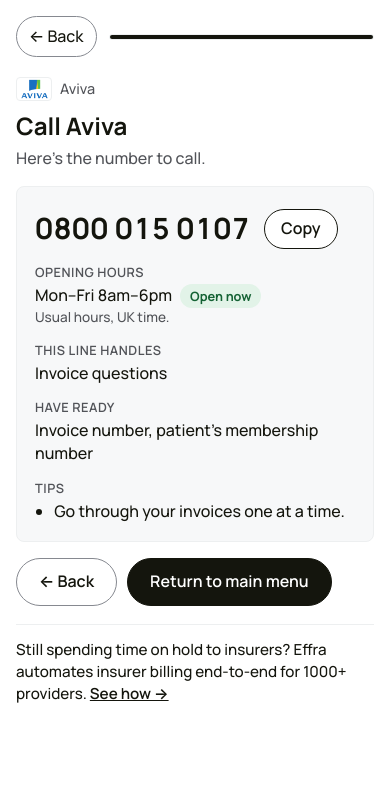
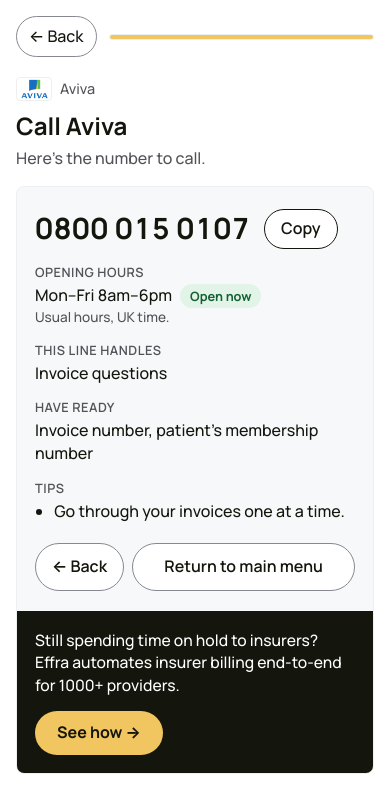
Before and after one commit to nayandey-png/effra-insurer-phone-finder, a website: page index.html in a window 390 px wide. Both pictures are taken after a click on the button "Aviva". Drawn offline with Linux system fonts and the light colour scheme.

Commit message:
Add Effra yellow accent and dark CTA band on result cards
- Tokens: --ipf-accent #f1c55f (+ hover), --ipf-accent-soft #fdf6e3,
  --ipf-on-accent, --ipf-band/--ipf-on-band; yellow only as a background.
- Progress fill and phone-menu chips use the accent (chips are pills).
- Result card is one container: answer, other lines, Back / Return to
  main menu (now secondary outline buttons), then a dark Effra band with
  a yellow "See how →" pill (per-insurer URL, target="_top").
- Option tiles: yellow-tint hover/active with ink border.
- Contrast test covers the new pairs and checks yellow is never used as
  text or a border; progress fill excluded with a comment.

Co-Authored-By: Claude Opus 5.5 <noreply@anthropic.com>
Claude-Session: https://claude.ai/code/session_01DfQqAFwcnXzFQPKuyPwDSo

```diff
--- a/index.html
+++ b/index.html
@@ -31,10 +31,21 @@
   --ipf-border: #edeff0;       /* light dividers and card outlines */
   --ipf-border-strong: #868990;/* option tiles, inputs, outline buttons (≥ 3:1 on bg) */
   --ipf-primary: #14150d;      /* buttons, number, progress */
-  --ipf-primary-hover: #2b2c25;/* primary button hover */
   --ipf-primary-text: #ffffff; /* text on primary */
   --ipf-primary-soft: #f1f2f3; /* hover tint, compact chips, initials */
   --ipf-focus: #14150d;        /* focus ring */
+
+  /* Effra yellow: a sparing accent. Only ever a BACKGROUND (with ink text on it),
+     never text or a border on white: it fails contrast there. */
+  --ipf-accent: #f1c55f;       /* menu-step chips, CTA button, progress fill */
+  --ipf-accent-hover: #e5b443; /* CTA button hover */
+  --ipf-accent-soft: #fdf6e3;  /* option tile hover/active */
+  --ipf-on-accent: #14150d;    /* text on yellow */
+
+  /* Dark CTA band at the bottom of the result card */
+  --ipf-band: #14150d;
+  --ipf-on-band: #ffffff;
+  --ipf-focus-on-band: #f1c55f;/* focus ring inside the dark band */
 
   --ipf-open: #146234;   --ipf-open-bg: #e2f3e8;
   --ipf-closed: #8c1d1d; --ipf-closed-bg: #fbe8e8;
@@ -57,7 +68,7 @@ button { cursor: pointer; }
 .ipf-back:hover:not(:disabled) { background: var(--ipf-surface); }
 .ipf-back:disabled { opacity: .45; cursor: default; }
 .ipf-progress { flex: 1; height: 6px; border-radius: 3px; background: var(--ipf-surface); overflow: hidden; border: 1px solid var(--ipf-border); }
-.ipf-progress > span { display: block; height: 100%; background: var(--ipf-primary); width: 0; transition: width .25s ease; }
+.ipf-progress > span { display: block; height: 100%; background: var(--ipf-accent); width: 0; transition: width .25s ease; }
 @media (prefers-reduced-motion: reduce) { .ipf-progress > span { transition: none; } }
 
 h1, h2, h3 { line-height: 1.25; margin: 0; }
@@ -82,7 +93,7 @@ h1, h2, h3 { line-height: 1.25; margin: 0; }
 .ipf-options { list-style: none; margin: 0; padding: 0; display: grid; gap: 10px; }
 @media (min-width: 480px) { .ipf-options.is-grid { grid-template-columns: 1fr 1fr; } }
 .ipf-option { width: 100%; min-height: 60px; display: flex; align-items: center; gap: 12px; text-align: left; padding: 12px 16px; background: var(--ipf-bg); border: 1px solid var(--ipf-border-strong); border-radius: var(--ipf-radius); transition: background .15s, border-color .15s; }
-.ipf-option:hover { background: var(--ipf-primary-soft); border-color: var(--ipf-primary); }
+.ipf-option:hover, .ipf-option:active { background: var(--ipf-accent-soft); border-color: var(--ipf-primary); }
 .ipf-option:active { transform: translateY(1px); }
 .ipf-option-text { display: flex; flex-direction: column; gap: 2px; }
 .ipf-option-label { font-weight: 600; }
@@ -91,6 +102,11 @@ h1, h2, h3 { line-height: 1.25; margin: 0; }
 /* Result card */
 .ipf-card { background: var(--ipf-surface); border: 1px solid var(--ipf-border); border-radius: var(--ipf-radius); padding: 18px; }
 .ipf-card + .ipf-card { margin-top: 12px; }
+.ipf-card .ipf-others { background: var(--ipf-bg); }
+.ipf-card .ipf-actions { margin-top: 20px; gap: 8px; }
+.ipf-card .ipf-btn { padding: 10px 16px; white-space: nowrap; }
+.ipf-card .ipf-btn:last-child { flex: 1 1 auto; }
+.ipf-nowrap { white-space: nowrap; }
 .ipf-label { font-size: .8rem; text-transform: uppercase; letter-spacing: .04em; color: var(--ipf-muted); font-weight: 600; margin: 0 0 4px; }
 .ipf-team { color: var(--ipf-muted); margin: 0 0 4px; }
 .ipf-number-row { display: flex; flex-wrap: wrap; align-items: center; gap: 10px 14px; margin: 2px 0 14px; }
@@ -104,7 +120,7 @@ h1, h2, h3 { line-height: 1.25; margin: 0; }
 .ipf-menu { list-style: none; margin: 0; padding: 0; display: flex; flex-wrap: wrap; align-items: center; gap: 8px; }
 .ipf-menu li { display: inline-flex; align-items: center; gap: 8px; }
 .ipf-menu li + li::before { content: "→"; color: var(--ipf-muted); font-weight: 700; }
-.ipf-menu-step { background: var(--ipf-primary); color: var(--ipf-primary-text); border-radius: var(--ipf-radius-sm); padding: 6px 12px; font-weight: 600; }
+.ipf-menu-step { background: var(--ipf-accent); color: var(--ipf-on-accent); border-radius: var(--ipf-radius-btn); padding: 6px 14px; font-weight: 700; }
 
 /* Other lines: secondary, below the main card */
 .ipf-others { margin-top: 12px; border: 1px solid var(--ipf-border); border-radius: var(--ipf-radius); background: var(--ipf-bg); }
@@ -121,7 +137,7 @@ h1, h2, h3 { line-height: 1.25; margin: 0; }
 .ipf-other > :last-child { margin-bottom: 0; }
 .ipf-number.is-small { font-size: 1.15rem; }
 .ipf-other .ipf-copy { min-height: 36px; padding: 4px 12px; font-size: .88rem; }
-.ipf-menu.is-compact .ipf-menu-step { background: var(--ipf-primary-soft); color: var(--ipf-primary); padding: 3px 10px; font-size: .88rem; }
+.ipf-menu.is-compact .ipf-menu-step { background: var(--ipf-accent-soft); color: var(--ipf-on-accent); padding: 3px 12px; font-size: .88rem; font-weight: 600; }
 .ipf-other-hours { margin-top: 8px; }
 .ipf-other-hours .ipf-note { margin: 4px 0 0; }
 .ipf-hours { display: flex; flex-wrap: wrap; align-items: center; gap: 8px; }
@@ -136,11 +152,13 @@ h1, h2, h3 { line-height: 1.25; margin: 0; }
 .ipf-actions { display: flex; gap: 10px; margin-top: 16px; flex-wrap: wrap; }
 .ipf-btn { min-height: 48px; padding: 10px 22px; border-radius: var(--ipf-radius-btn); border: 1px solid var(--ipf-border-strong); background: var(--ipf-bg); font-weight: 600; }
 .ipf-btn:hover { background: var(--ipf-surface); }
-.ipf-btn.is-primary { background: var(--ipf-primary); color: var(--ipf-primary-text); border-color: var(--ipf-primary); }
-.ipf-btn.is-primary:hover { background: var(--ipf-primary-hover); border-color: var(--ipf-primary-hover); }
 
-.ipf-cta { margin-top: 18px; padding-top: 14px; border-top: 1px solid var(--ipf-border); font-size: .95rem; }
-.ipf-cta a { color: var(--ipf-primary); font-weight: 600; white-space: nowrap; }
+/* Effra CTA: dark band flush with the bottom of the result card */
+.ipf-band { margin: 20px -18px -18px; padding: 18px; background: var(--ipf-band); color: var(--ipf-on-band); border-radius: 0 0 calc(var(--ipf-radius) - 1px) calc(var(--ipf-radius) - 1px); }
+.ipf-band p { margin: 0 0 14px; font-size: .98rem; }
+.ipf-band-btn { display: inline-flex; align-items: center; min-height: 44px; padding: 10px 22px; border-radius: var(--ipf-radius-btn); background: var(--ipf-accent); color: var(--ipf-on-accent); font-weight: 700; text-decoration: none; white-space: nowrap; transition: background .15s; }
+.ipf-band-btn:hover { background: var(--ipf-accent-hover); }
+.ipf-band :focus-visible { outline-color: var(--ipf-focus-on-band); }
 
 .ipf-footer { margin-top: 24px; font-size: .82rem; color: var(--ipf-muted); }
 a { color: var(--ipf-primary); }
@@ -368,6 +386,13 @@ a { color: var(--ipf-primary); }
     return h("div", { class: "ipf-section" }, [h("h3", { class: "ipf-label", text: label })].concat(content));
   }
 
+  // Keep hyphenated words (e.g. "end-to-end") on one line.
+  function keepHyphenatedTogether(text) {
+    return text.split(/(\S+-\S+)/).filter(Boolean).map(function (part) {
+      return /\S-\S/.test(part) ? h("span", { class: "ipf-nowrap", text: part }) : part;
+    });
+  }
+
   function isWide() {
     try { return window.matchMedia("(min-width: 600px)").matches; } catch (e) { return false; }
   }
@@ -379,7 +404,7 @@ a { color: var(--ipf-primary); }
   function renderResultStep(step) {
     var r = step.result, m = r.main;
     var title = "Call " + r.insurerName;
-    var main = h("div", { class: "ipf-card" }, [
+    var body = [
       m.team ? h("p", { class: "ipf-team", text: m.team }) : null,
       h("div", { class: "ipf-number-row" }, [
         h("a", { class: "ipf-number", href: m.tel, target: "_top", "aria-label": "Call " + m.number, text: m.number }),
@@ -390,7 +415,7 @@ a { color: var(--ipf-primary); }
       r.covers ? section("This line handles", [h("p", { text: r.covers })]) : null,
       r.haveReady.length ? section("Have ready", [h("p", { text: E.formatHaveReady(r.haveReady) })]) : null,
       r.tips.length ? section("Tips", [h("ul", { class: "ipf-list" }, r.tips.map(function (t) { return h("li", null, [richText(t)]); }))]) : null
-    ]);
+    ];
     // Other lines: visually secondary, collapsed by default on narrow screens.
     var others = null;
     if (r.alternatives.length) {
@@ -417,19 +442,24 @@ a { color: var(--ipf-primary); }
       insurerChip(step.insurer),
       heading(title),
       queryLabel() ? h("p", { class: "ipf-sub", text: queryLabel() }) : h("p", { class: "ipf-sub", text: "Here's the number to call." }),
-      main,
-      others,
-      h("div", { class: "ipf-actions" }, [
-        h("button", { type: "button", class: "ipf-btn", onclick: function () { go(E.parentState(state)); } }, [h("span", { "aria-hidden": "true", text: "← " }), "Back"]),
-        h("button", { type: "button", class: "ipf-btn is-primary", onclick: function () { go({}); }, text: "Return to main menu" })
-      ]),
-      h("p", { class: "ipf-cta" }, [D.cta.text + " ", h("a", { href: r.ctaUrl, target: "_top", text: D.cta.linkText })])
+      // One result card: answer, other lines, buttons, then the Effra band.
+      h("div", { class: "ipf-card is-result" }, body.concat([
+        others,
+        h("div", { class: "ipf-actions" }, [
+          h("button", { type: "button", class: "ipf-btn", onclick: function () { go(E.parentState(state)); } }, [h("span", { "aria-hidden": "true", text: "← " }), "Back"]),
+          h("button", { type: "button", class: "ipf-btn", onclick: function () { go({}); }, text: "Return to main menu" })
+        ]),
+        h("div", { class: "ipf-band ipf-cta" }, [
+          h("p", null, keepHyphenatedTogether(D.cta.text)),
+          h("a", { class: "ipf-band-btn", href: r.ctaUrl, target: "_top", text: D.cta.linkText })
+        ])
+      ]))
     ];
   }
 
   function renderError(step) {
     return [heading("Sorry, something went wrong"), h("p", { text: "Please return to the main menu and try again." }),
-      h("button", { type: "button", class: "ipf-btn is-primary", onclick: function () { go({}); }, text: "Return to main menu" })];
+      h("button", { type: "button", class: "ipf-btn", onclick: function () { go({}); }, text: "Return to main menu" })];
   }
 
   function announce(text) { liveEl.textContent = ""; setTimeout(function () { liveEl.textContent = text; }, 30); }
```
Also changed, not shown: test/contrast.test.js (+21 -2 lines), README.md, dist/InsurerPhoneFinder.framer.tsx, dist/insurer-finder.html.
